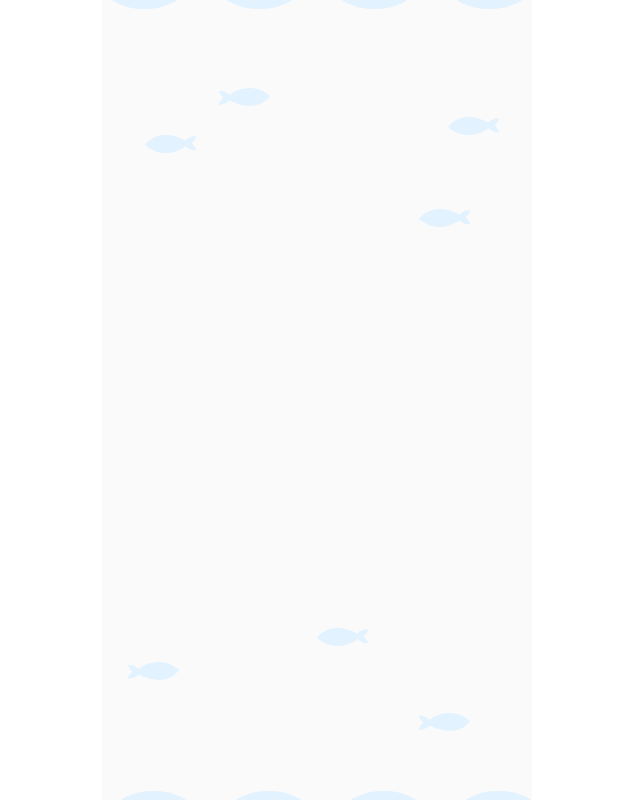
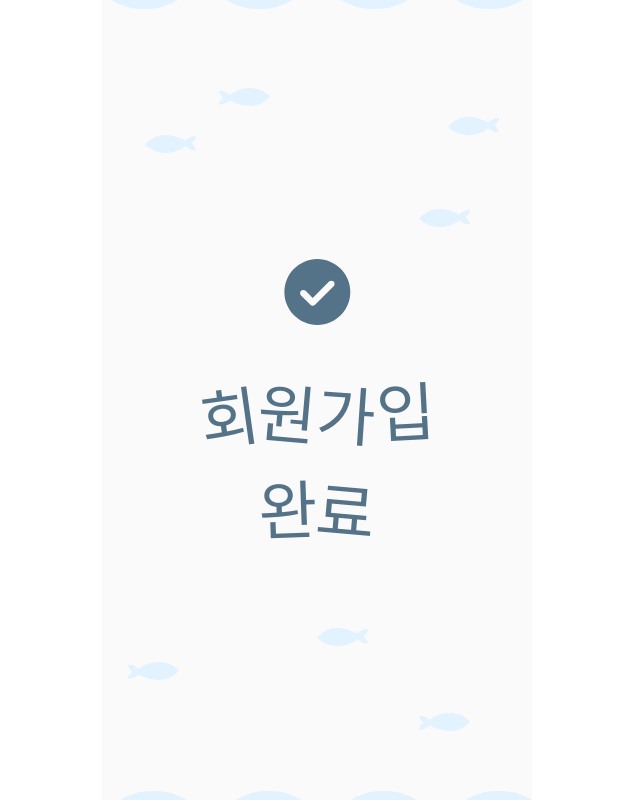
Before and after one commit to neneco-com/coconenne_FE, a Next.js app in the folder coco/: page /signUpModal in a window 1280 px wide. Shown: the whole page, without its empty margins (323-963 px from the left). Built offline with nearby package versions, Linux system fonts and the light colour scheme; a web font is replaced by a local one.

Commit message:
feat(#3) :: 회원가입 완료 모달 페이지 퍼블리싱

```diff
--- a/coco/src/components/signUpModal/index.tsx
+++ b/coco/src/components/signUpModal/index.tsx
@@ -1,3 +1,38 @@
+import * as _ from './style';
+import Image from "next/image";
+
 export default function SignUpModal() {
-  return <></>
+    const lettersTop = [
+        { text: "회", rotate: -8, y: 4 },
+        { text: "원", rotate: 5, y: 0 },
+        { text: "가", rotate: 4, y: 2 },
+        { text: "입", rotate: -3, y: -2 },
+    ];
+
+    const lettersBottom = [
+        { text: "완", rotate: -2, y: 4 },
+        { text: "료", rotate: 5, y: 6 },
+    ];
+
+    return (
+        <_.Container>
+            <Image src="/assets/apply.svg" alt="check" width={80} height={80} />
+            <_.TextGroup>
+                <_.Wrapper>
+                    {lettersTop.map((l, i) => (
+                        <_.Letter key={i} rotate={l.rotate} y={l.y}>
+                            {l.text}
+                        </_.Letter>
+                    ))}
+                </_.Wrapper>
+                <_.Wrapper>
+                    {lettersBottom.map((l, i) => (
+                        <_.Letter key={i} rotate={l.rotate} y={l.y}>
+                            {l.text}
+                        </_.Letter>
+                    ))}
+                </_.Wrapper>
+            </_.TextGroup>
+        </_.Container>
+    );
 }
--- /dev/null
+++ b/coco/src/components/signUpModal/style.ts
@@ -0,0 +1,27 @@
+import styled from "@emotion/styled";
+
+export const Container = styled.div`
+  display: flex;
+  flex-direction: column;
+  align-items: center;
+  justify-content: center;
+  height: 100vh;
+  gap: 2rem;
+`;
+
+export const TextGroup = styled.div`
+  display: flex;
+  flex-direction: column;
+  align-items: center;
+`;
+
+export const Wrapper = styled.div`
+  display: flex;
+`;
+
+export const Letter = styled.div<{ rotate: number; y: number }>`
+  font-weight: 500;
+  font-size: 4rem;
+  display: inline-block;
+  transform: rotate(${(props) => props.rotate}deg) translateY(${(props) => props.y}px);
+`;
```
Also changed, not shown: coco/public/assets/apply.svg (added), 1 other file (tests, documents, lock files or other folders).
